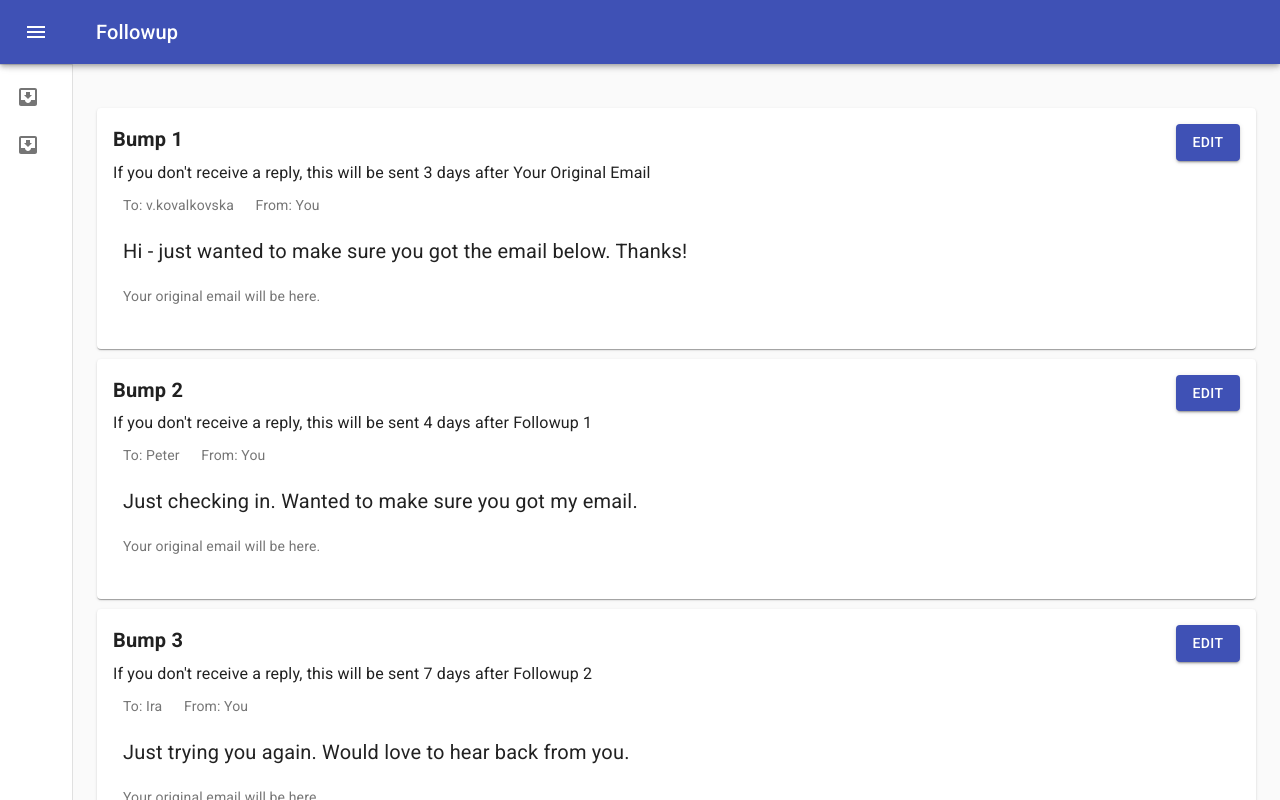
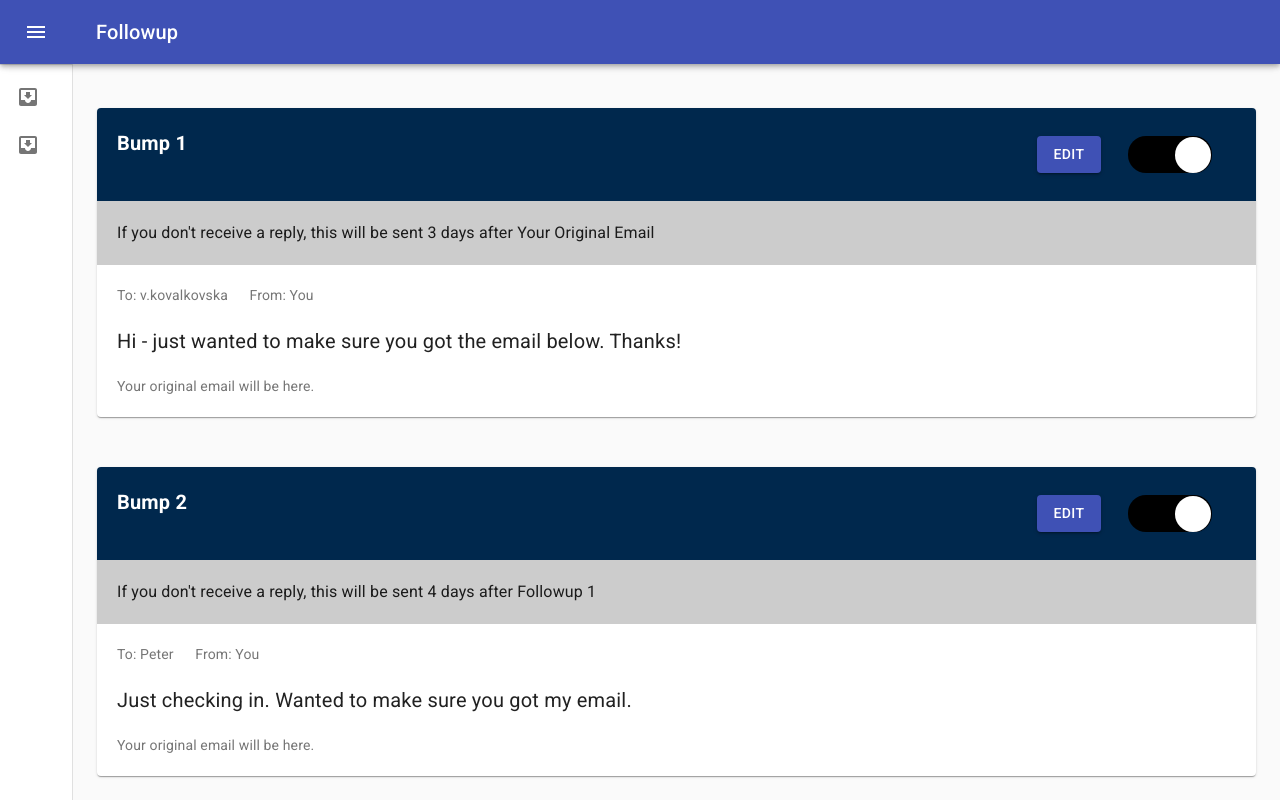
Before and after one commit to valeriia1501/followup, a React (Create React App) app: page /messages-setup in a window 1280 px wide. Shown: the top 800 px of the page. Built offline with nearby package versions, Linux system fonts and the light colour scheme.

Commit message:
some edits in editor

```diff
--- a/src/followup-messages-setup/EditorConvertToJSON.js
+++ b/src/followup-messages-setup/EditorConvertToJSON.js
@@ -1,58 +1,3 @@
-// import React, { Component } from 'react';
-// import { convertFromRaw } from 'draft-js';
-// import { convertToRaw } from 'draft-js';
-// import { Editor } from 'react-draft-wysiwyg';
-
-
-// // import draftToHtml from 'draftjs-to-html';
-
-// const content = {"entityMap":{},"blocks":[{"key":"637gr","text":"sffsf","type":"unstyled","depth":0,"inlineStyleRanges":[],"entityRanges":[],"data":{}}]};
-
-// const EditorConvertToJSON = (props) => {
-//   const contentState = convertFromRaw(content);
-//   const [editorState, setEditorState] = React.useState(contentState);
-//   const {update, index} = props;
-
-//   const onContentStateChange = (contentState) => {
-//     setEditorState(contentState)
-//   }
-
-//   return (
-//     <div>
-//       <Editor
-//         wrapperClassName="wrapper-class"
-//         editorClassName="editor-class"
-//         toolbarClassName="toolbar-class"
-//         // wrapperStyle={<wrapperStyleObject>}
-//         // editorStyle={<editorStyleObject>}
-//         // toolbarStyle={<toolbarStyleObject>}
-//         onContentStateChange={onContentStateChange}
-//         placeholder="Здесь можно печатать..."
-//       />
-//       <textarea
-//         disabled
-//         // value={JSON.stringify(editorState, null, 4)}
-//         // value={draftToHtml(convertToRaw(editorState.getCurrentContent()))}
-//         // value={editorState && draftToMarkdown(convertToRaw(editorState.getCurrentContent()))}
-//       />
-//       <Grid container direction="row" justify="flex-end">
-//         <Button variant="contained" color="default" style={{ margin: "10px"}}>Cancel</Button>
-//         <Button
-//             onClick={() => update(JSON.stringify(editorState, null, 4), index)}
-//             variant="contained"
-//             color="primary"
-//             style={{ margin: "10px"}}>
-//           Save
-//         </Button>
-//       </Grid>
-//     </div>
-//   );
-// }
-
-// export default EditorConvertToJSON;
-
-
-
 import React, { Component } from 'react';
 import { EditorState, convertToRaw, ContentState } from 'draft-js';
 import { Editor } from 'react-draft-wysiwyg';
@@ -66,14 +11,13 @@ import Grid from '@material-ui/core/Grid';
 class EditorConvertToJSON extends Component {
   constructor(props) {
     super(props);
-    const html = 'Hey this editor rocks';
+    const html = this.props.message;
     const contentBlock = htmlToDraft(html);
     if (contentBlock) {
       const contentState = ContentState.createFromBlockArray(contentBlock.contentBlocks);
       const editorState = EditorState.createWithContent(contentState);
       this.state = {
         editorState,
-        // isSaving: true
       };
     }
   }
@@ -88,15 +32,12 @@ class EditorConvertToJSON extends Component {
     const { editorState } = this.state;
 
     const saveMessage = () => {
-      this.props.update(draftToHtml(convertToRaw(editorState.getCurrentContent())), this.props.index);
-      // this.setState({
-      //   isSaving: false
-      // });
+      this.props.update(draftToHtml(convertToRaw(editorState.getCurrentContent())), this.props.index, this.props.inputState);
       this.props.closeEditor();
     }
 
     return (
-      <div>
+      <div style={{padding: "20px"}}>
         <Editor
           editorState={editorState}
           wrapperClassName="demo-wrapper"
@@ -109,7 +50,7 @@ class EditorConvertToJSON extends Component {
         />
         <Grid container direction="row" justify="flex-end">
           <Button
-            // onClick={saveMessage}
+            onClick={() => this.props.closeEditor()}
             variant="contained"
             color="default"
             style={{ margin: "10px"}}>
--- a/src/followup-messages-setup/MessagesSetup.js
+++ b/src/followup-messages-setup/MessagesSetup.js
@@ -1,13 +1,14 @@
 import React from 'react';
 import { makeStyles } from '@material-ui/core/styles';
 import Card from '@material-ui/core/Card';
-import CardActions from '@material-ui/core/CardActions';
-import CardContent from '@material-ui/core/CardContent';
 import Button from '@material-ui/core/Button';
 import Typography from '@material-ui/core/Typography';
 import Grid from '@material-ui/core/Grid';
+import FormGroup from '@material-ui/core/FormGroup';
+import FormControlLabel from '@material-ui/core/FormControlLabel';
 import 'react-draft-wysiwyg/dist/react-draft-wysiwyg.css';
 import EditorConvertToJSON from './EditorConvertToJSON';
+import Switcher from './Switcher';
 
 const useStyles = makeStyles({
   card: {
@@ -20,44 +21,76 @@ const useStyles = makeStyles({
   },
   from_to: {
     fontSize: 14,
-    padding: '10px'
+    paddingLeft: '20px',
+    paddingTop: '20px',
   },
   message: {
     fontSize: 20,
-    padding: '10px'
+    padding: '20px',
   },
+  original: {
+    fontSize: 14,
+    paddingLeft: '20px',
+    paddingBottom: '20px',
+  }
 });
 
 export default function MessagesSetup(props) {
   const classes = useStyles();
   const {message, messageNumber, update, index} = props;
   const [isEditing, setIsEditing] = React.useState(false);
+  const [inputState, setInputState] = React.useState(message.followupAfter);
+  const [switchState, setSwitchState] = React.useState({
+    checked: true,
+  });
+
+  const handleSwitch = name => event => {
+    setSwitchState({ ...switchState, [name]: event.target.checked });
+  };
 
   const closeEditor = () => {
     setIsEditing(false)
   };
 
   return (
-    <Card className={classes.card}>
-      <CardContent>
+    <Card className={classes.card} style={{ marginBottom: "50px"}}>
         <Grid container>
-          <Grid container justify="space-between">
+          <Grid container justify="space-between" style={{ backgroundColor: "#00284d", padding: "20px", color: "#ffffff"}}>
             <Grid>
               <Typography className={classes.title}>
                 Bump {messageNumber}
               </Typography>
             </Grid>
             <Grid>
-              {isEditing === false ? <Button onClick={() => setIsEditing(true)} variant="contained" color="primary">
-                                      Edit
-                                    </Button>
-                                   :''}
+                {!isEditing ? <Button onClick={() => setIsEditing(true)} variant="contained" color="primary" style={{ marginRight: "30px"}}>
+                               Edit
+                             </Button>
+                            :''}
+
+                <FormControlLabel
+                  control={
+                    <Switcher
+                      checked={switchState.checked}
+                      onChange={handleSwitch('checked')}
+                      value="checked"
+                    />
+                  }
+                />
             </Grid>
           </Grid>
-          <Grid item xs={12}>
+          <Grid item xs={12} style={{ backgroundColor: "#cccccc", padding: "20px"}}>
             <Typography>
-              If you don't receive a reply, this will be sent {message.followupAfter} days
-              after {messageNumber === 1 ? 'Your Original Email' : `Followup ${messageNumber - 1}`}
+              If you don't receive a reply, this will be sent
+              <span> {!isEditing ? message.followupAfter :
+              <input
+                onChange={(e) => setInputState(e.target.value)}
+                type="number"
+                min="1"
+                max="90"
+                maxLength={2}
+                defaultValue={message.followupAfter}
+                style={{width: '45px', paddingLeft: '5px'}}/>} </span>
+              days after {messageNumber === 1 ? 'Your Original Email' : `Followup ${messageNumber - 1}`}
             </Typography>
           </Grid>
           <Grid item xs={12}>
@@ -66,27 +99,21 @@ export default function MessagesSetup(props) {
             </Typography>
           </Grid>
           <Grid item xs={9}>
-            {/* {isEditing === true ? <div><Editor/><textarea value={message.message} cols='150' rows='10'></textarea></div> */}
-            {isEditing === true ? <EditorConvertToJSON update={update} index={index} closeEditor={closeEditor}/>
-                                  // <Editor
-                                  //   wrapperClassName="demo-wrapper"
-                                  //   editorClassName="demo-editor"
-                                  // />
-
+            {isEditing ? <EditorConvertToJSON update={update}
+                                              index={index}
+                                              closeEditor={closeEditor}
+                                              message={message.message}
+                                              inputState={inputState}/>
               : <Typography className={classes.message}>
                   {message.message}
                 </Typography>}
           </Grid>
           <Grid item xs={12}>
-            <Typography color="textSecondary" className={classes.from_to}>
+            <Typography color="textSecondary" className={classes.original}>
               Your original email will be here.
             </Typography>
           </Grid>
         </Grid>
-      </CardContent>
-      <CardActions>
-
-      </CardActions>
     </Card>
   );
 }
--- a/src/followup-messages-setup/MessagesSetupGroup.js
+++ b/src/followup-messages-setup/MessagesSetupGroup.js
@@ -44,19 +44,27 @@ const MessagesSetupGroup = () => {
       )
     };
 
-    const updatedData = (editedText, index) => {
+    const updatedData = (editedText, index, editedFollowupAfter) => {
       const updatedData = [...data];
-      updatedData[index].message = editedText.slice(3, -5);
+      const newEditedText = editedText.slice(3, -5);
+      let newEditedSubstr;
+      if (newEditedText.indexOf("&nbsp;") !== -1) {
+        newEditedSubstr = newEditedText.slice(0, (newEditedText.indexOf("&nbsp;")));
+        updatedData[index].message = newEditedSubstr;
+      } else {
+        updatedData[index].message = newEditedText;
+      }
+      updatedData[index].followupAfter = editedFollowupAfter;
       return updatedData;
     }
 
-    const updateState = (editedText, index) => {
+    const updateState = (editedText, index, editedFollowupAfter) => {
       setData(
-        updatedData(editedText, index)
+        updatedData(editedText, index, editedFollowupAfter)
       )
-      // console.log(JSON.parse(editedText).blocks[0].text)
       console.log(data)
       console.log(index)
+      console.log(editedFollowupAfter);
     };
 
     return (
--- /dev/null
+++ b/src/followup-messages-setup/Switcher.js
@@ -0,0 +1,58 @@
+import React from 'react';
+import { withStyles } from '@material-ui/core/styles';
+import Switch from '@material-ui/core/Switch';
+
+const Switcher = withStyles(theme => ({
+    root: {
+      width: 42*2,
+      height: 37,
+      padding: 0,
+      margin: theme.spacing(1),
+    },
+    switchBase: {
+      padding: 1,
+      '&$checked': {
+        transform: 'translateX(46px)',
+        color: theme.palette.common.white,
+        '& + $track': {
+          backgroundColor: '#000000',
+          opacity: 1,
+          border: 'none',
+        },
+      },
+      '&$focusVisible $thumb': {
+        color: '#52d869',
+        border: '6px solid #fff',
+      },
+    },
+    thumb: {
+      width: 36,
+      height: 36,
+    },
+    track: {
+      borderRadius: 36 / 2,
+      border: `1px solid ${theme.palette.grey[400]}`,
+      backgroundColor: '#cccccc',
+      opacity: 1,
+      transition: theme.transitions.create(['background-color', 'border']),
+    },
+    checked: {},
+    focusVisible: {},
+  }))(({ classes, ...props }) => {
+    return (
+      <Switch
+        focusVisibleClassName={classes.focusVisible}
+        disableRipple
+        classes={{
+          root: classes.root,
+          switchBase: classes.switchBase,
+          thumb: classes.thumb,
+          track: classes.track,
+          checked: classes.checked,
+        }}
+        {...props}
+      />
+    );
+  });
+
+  export default Switcher
```
